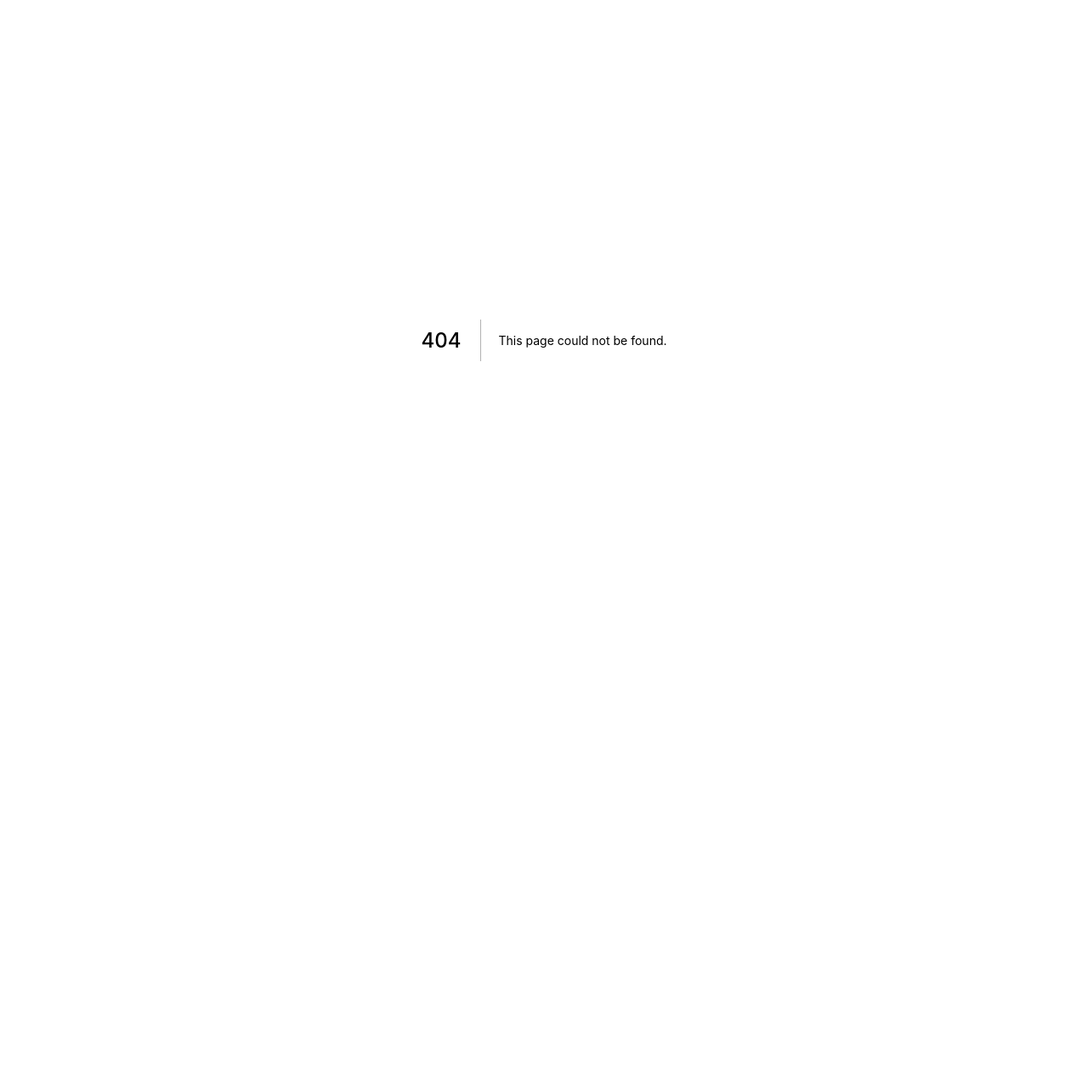
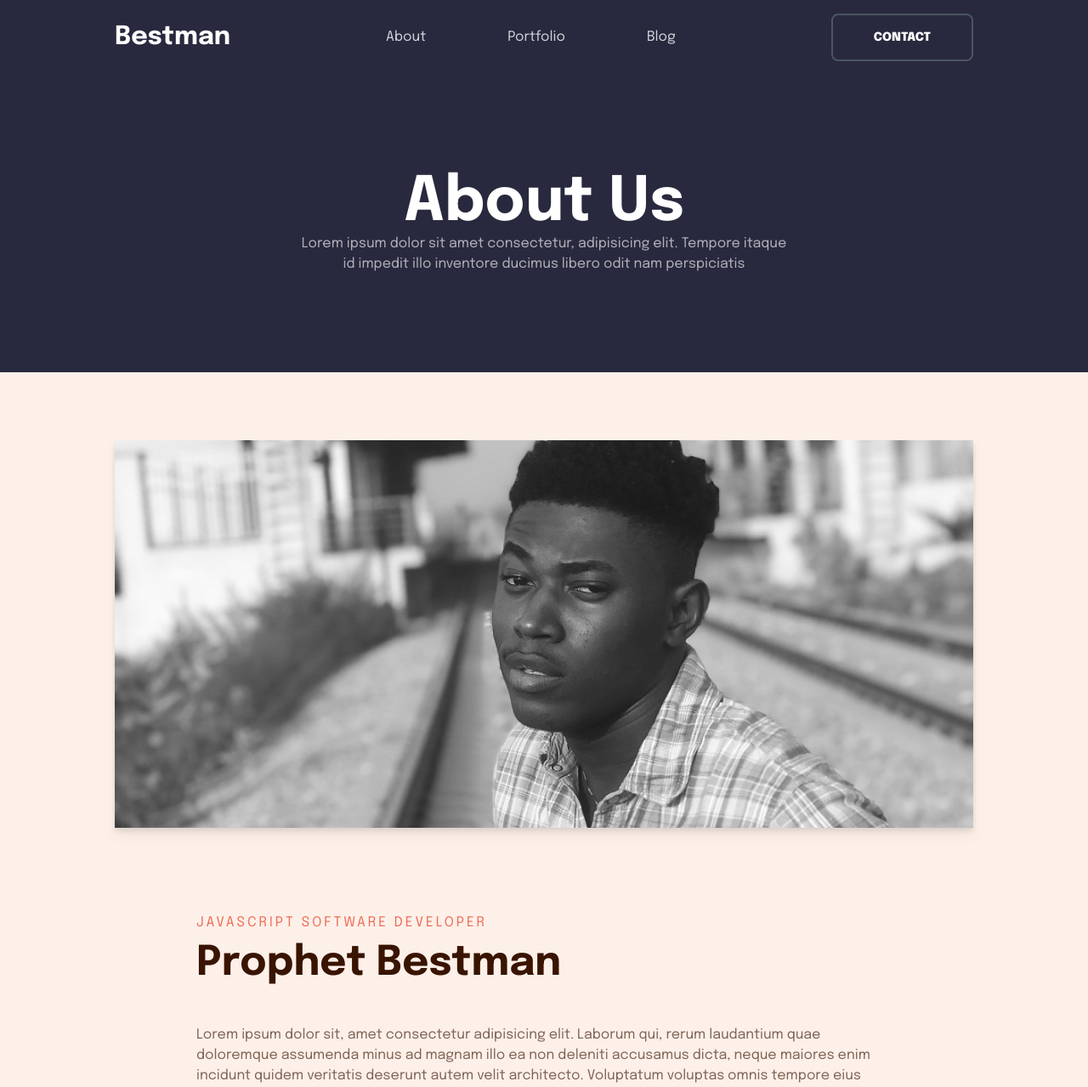
Before and after one commit to aiyeola/Portfolio, a Next.js app: page /about-me in a window 1280 px wide. Before the commit this address had no page. Shown: the top 1279 px of the page at 85% size. Before the commit the page ends 800 px from the top, so only its background shows below. Built offline with nearby package versions, Linux system fonts and the light colour scheme.

Commit message:
Created about page, added page banner, and about summary

```diff
--- /dev/null
+++ b/components/AboutMeSummary.jsx
@@ -0,0 +1,38 @@
+import { SubSectionHeading } from "components";
+import React from "react";
+
+const AboutMeSummary = () => {
+  return (
+    <div className="py-24 md:px-24">
+      <SubSectionHeading
+        title="Prophet Bestman"
+        subtitle="JavaScript Software Developer"
+      />
+
+      <div className="py-8">
+        <p className="text-dark-gray py-2">
+          Lorem ipsum dolor sit, amet consectetur adipisicing elit. Laborum qui,
+          rerum laudantium quae doloremque assumenda minus ad magnam illo ea non
+          deleniti accusamus dicta, neque maiores enim incidunt quidem veritatis
+          deserunt autem velit architecto. Voluptatum voluptas omnis tempore
+          eius possimus, est at ad cum! Vel fuga doloremque hic, sapiente
+          blanditiis fugiat deserunt dignissimos nobis neque sed delectus magni
+          eligendi aliquid debitis officiis aliquam et autem itaque ex ad
+          deleniti. Cumque.
+        </p>
+        <p className="text-dark-gray py-2">
+          Lorem ipsum dolor sit, amet consectetur adipisicing elit. Laborum qui,
+          rerum laudantium quae doloremque assumenda minus ad magnam illo ea non
+          deleniti accusamus dicta, neque maiores enim incidunt quidem veritatis
+          deserunt autem velit architecto. Voluptatum voluptas omnis tempore
+          eius possimus, est at ad cum! Vel fuga doloremque hic, sapiente
+          blanditiis fugiat deserunt dignissimos nobis neque sed delectus magni
+          eligendi aliquid debitis officiis aliquam et autem itaque ex ad
+          deleniti. Cumque.
+        </p>
+      </div>
+    </div>
+  );
+};
+
+export default AboutMeSummary;
--- a/components/Layout/Layout.jsx
+++ b/components/Layout/Layout.jsx
@@ -5,7 +5,7 @@ import Navigation from "./Navigation";
 const Layout = ({ children }) => {
   return (
     <div>
-      {/* <Navigation /> */}
+      <Navigation />
       {children}
       <Footer />
     </div>
--- /dev/null
+++ b/components/PageBanner.jsx
@@ -0,0 +1,16 @@
+import React from "react";
+
+const PageBanner = ({ title, text }) => {
+  return (
+    <div className="min-h-[350px] bg-dark-bg flex items-center justify-center">
+      <div className="max-w-xl">
+        <h2 className="text-[56px] text-white md:text-7xl text-center font-bold">
+          {title}
+        </h2>
+        <p className="text-light-gray text-center">{text}</p>
+      </div>
+    </div>
+  );
+};
+
+export default PageBanner;
--- a/components/index.js
+++ b/components/index.js
@@ -18,6 +18,8 @@ import Input from "./Input";
 import Select from "./Select";
 import Form from "./Form";
 import TextArea from "./TextArea";
+import PageBanner from "./PageBanner";
+import AboutMeSummary from "./AboutMeSummary";
 
 export {
   Button,
@@ -40,4 +42,6 @@ export {
   Form,
   Select,
   TextArea,
+  PageBanner,
+  AboutMeSummary,
 };
--- /dev/null
+++ b/pages/about-me/index.js
@@ -0,0 +1,27 @@
+import { AboutMeSummary, Layout, PageBanner } from "components";
+import Image from "next/image";
+import React from "react";
+
+const AboutMe = () => {
+  return (
+    <Layout>
+      <PageBanner
+        title="About Us"
+        text="Lorem ipsum dolor sit amet consectetur, adipisicing elit. Tempore itaque id impedit illo inventore ducimus libero odit nam perspiciatis "
+      />
+      <div className="px-8 sm:px-12 py-[80px] md:px-[135px] bg-light-bg">
+        <div className="w-full h-[456px] relative  drop-shadow-lg">
+          <Image
+            src="/images/Prophet.jpg"
+            layout="fill"
+            className="object-cover object-center"
+          />
+        </div>
+
+        <AboutMeSummary />
+      </div>
+    </Layout>
+  );
+};
+
+export default AboutMe;
```
Also changed, not shown: public/images/Prophet.jpg (added).
